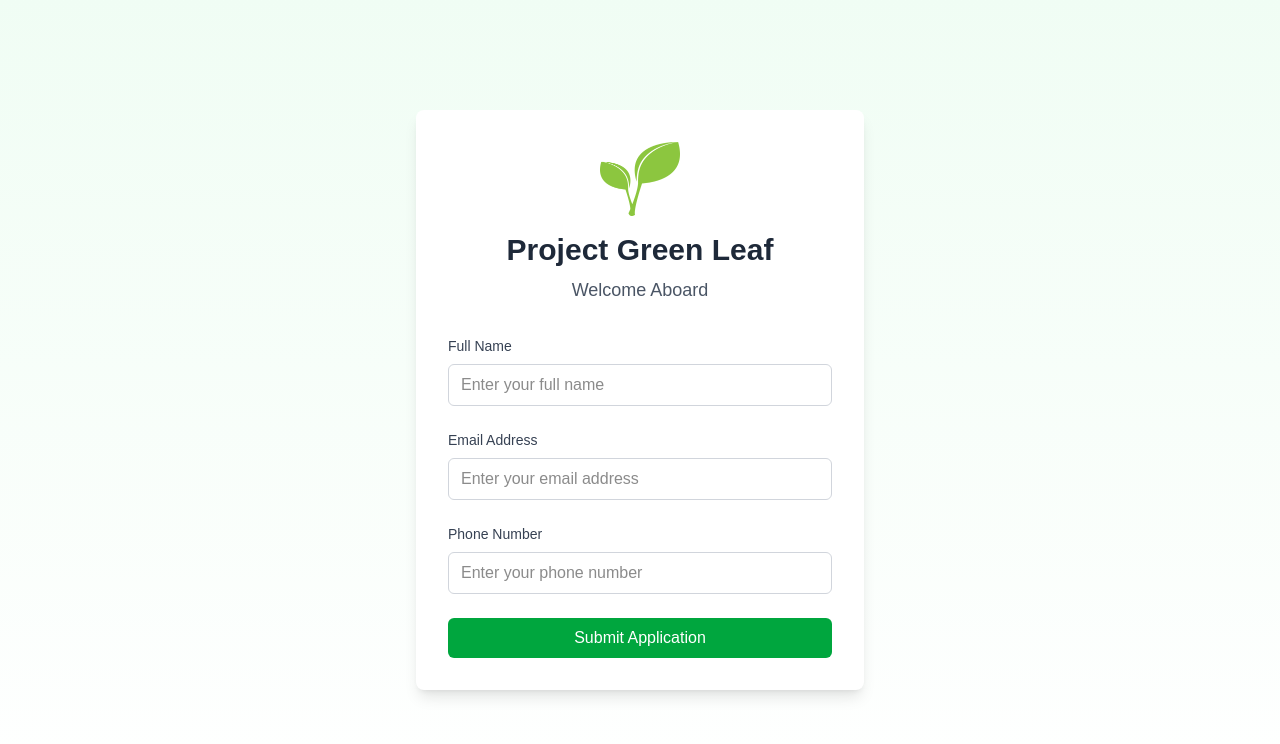
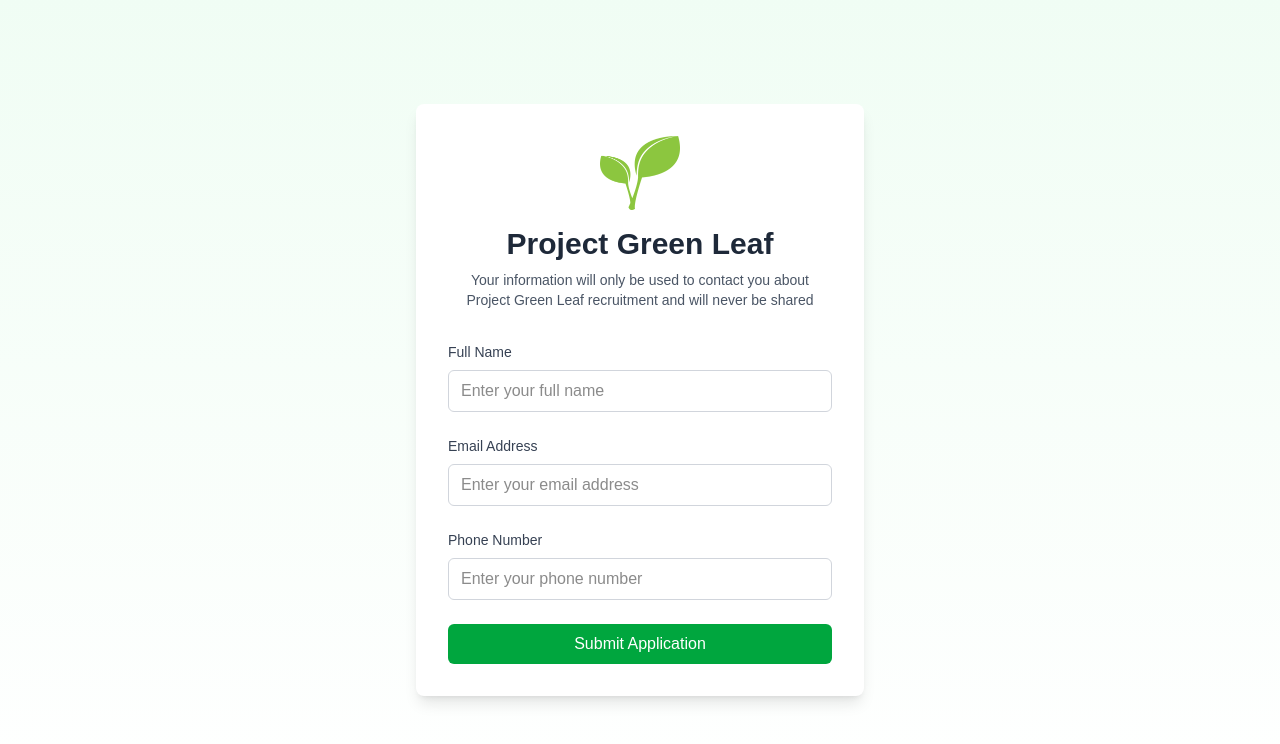
Before and after one commit to MattManna0/pglnew, a Next.js app: page /recruiting in a window 1280 px wide. Shown: the top 744 px of the page. Built offline with nearby package versions, Linux system fonts and the light colour scheme.

Commit message:
Update page.tsx

```diff
--- a/app/recruiting/page.tsx
+++ b/app/recruiting/page.tsx
@@ -88,8 +88,8 @@ export default function Recruiting() {
           <h1 className="text-3xl font-bold text-gray-800 mb-2">
             Project Green Leaf
           </h1>
-          <h2 className="text-lg text-gray-600">
-            Welcome Aboard
+          <h2 className="text-sm text-gray-600">
+          Your information will only be used to contact you about Project Green Leaf recruitment and will never be shared
           </h2>
         </div>
 
```
